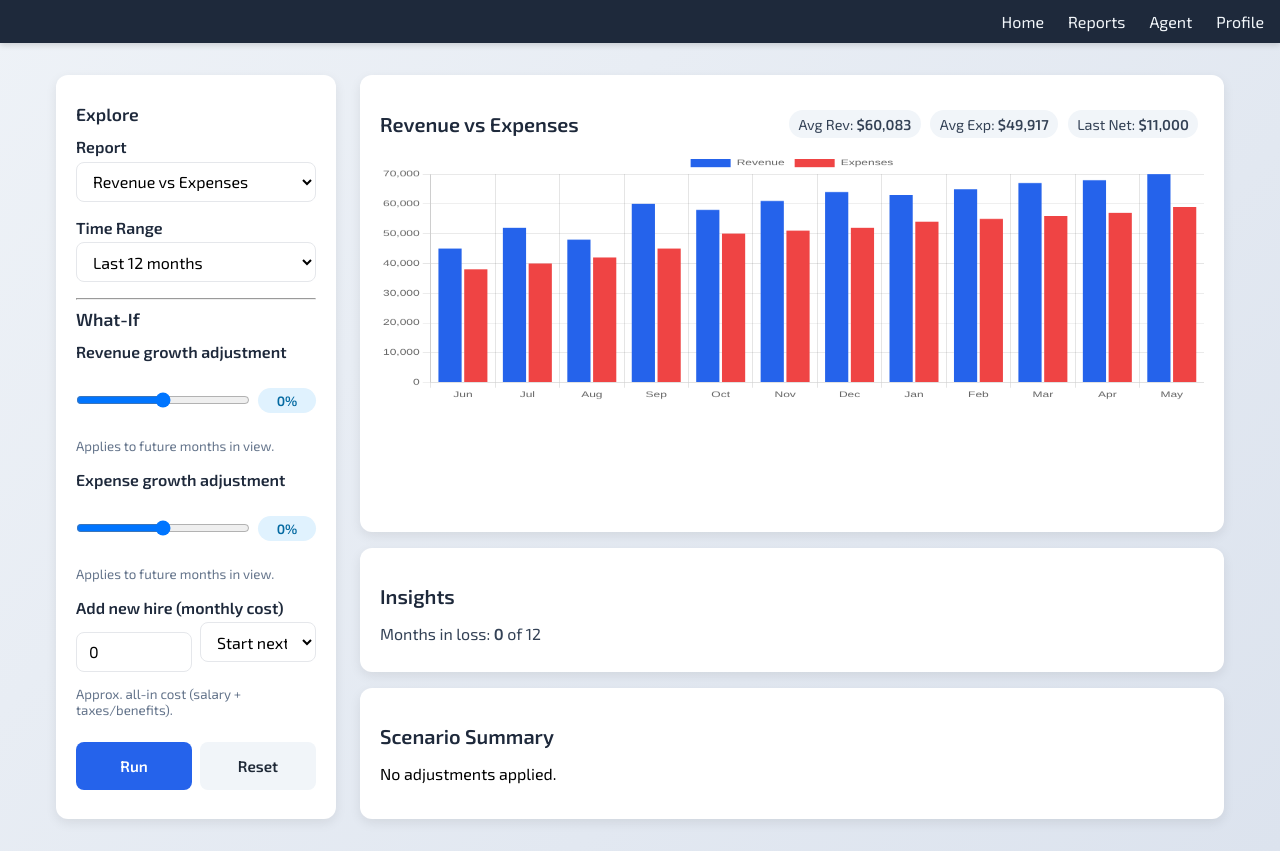
After one commit to pennocksystems/virtualCFO, a Flask app: page /reports in a window 1280 px wide. The commit adds this page. Run offline with Flask 3, Linux system fonts and the light colour scheme; the visitor is signed in with stand-in values (Sample User, id 1).

Commit message:
Reports: add Vendors & Payroll what-if panels + visibility fix

```diff
--- /dev/null
+++ b/static/reports.js
@@ -0,0 +1,300 @@
+// ---------- Baseline demo data (mirror dashboard) ----------
+const BASE_LABELS_12 = ['Jun','Jul','Aug','Sep','Oct','Nov','Dec','Jan','Feb','Mar','Apr','May'];
+const BASE_REVENUE_12 = [45000,52000,48000,60000,58000,61000,64000,63000,65000,67000,68000,70000];
+const BASE_EXPENSES_12 = [38000,40000,42000,45000,50000,51000,52000,54000,55000,56000,57000,59000];
+
+const VENDOR_LABELS = ['AWS','Salesforce','Office Lease','Insurance','Google Workspace'];
+const VENDOR_SPEND  = [5200,2100,8000,2500,600];
+
+const PAYROLL_PARTS = ['Salaries','Benefits','Taxes'];
+const PAYROLL_AMTS  = [32000,6000,2000];
+
+const START_CASH = 120000;
+
+// ---------- State ----------
+let state = {
+  span: 12,
+  report: 'revexp',          // 'revexp' | 'cash' | 'vendors' | 'payroll'
+  // rev/exp/cash knobs
+  revAdjPct: 0,
+  expAdjPct: 0,
+  hireCost: 0,
+  hireStartOffset: 0,
+  // vendors
+  vendorAdjPct: 0,
+  // payroll
+  payrollAdjPct: { sal: 0, ben: 0, tax: 0 }
+};
+
+const fmt = n => n.toLocaleString(undefined, { maximumFractionDigits: 0 });
+const money = n => `$${fmt(n)}`;
+
+function sliceData(span) {
+  const start = Math.max(0, BASE_LABELS_12.length - span);
+  return {
+    labels: BASE_LABELS_12.slice(start),
+    revenue: BASE_REVENUE_12.slice(start),
+    expenses: BASE_EXPENSES_12.slice(start)
+  };
+}
+
+function applyRevExpWhatIf({labels, revenue, expenses}) {
+  const r = revenue.map(v => Math.round(v * (1 + state.revAdjPct / 100)));
+  const e = expenses.map(v => Math.round(v * (1 + state.expAdjPct / 100)));
+  for (let i = state.hireStartOffset; i < e.length; i++) {
+    e[i] += Number(state.hireCost || 0);
+  }
+  return { labels, revenue: r, expenses: e };
+}
+
+function cashForecast({revenue, expenses}, startCash) {
+  const cash = [];
+  let c = startCash;
+  for (let i = 0; i < revenue.length; i++) {
+    c += revenue[i] - expenses[i];
+    cash.push(c);
+  }
+  return cash;
+}
+
+function runwayInfo(labels, cashBalances) {
+  let idx = cashBalances.findIndex(v => v <= 0);
+  if (idx === -1) return { text: `Runway: > ${labels.length} months`, month: null };
+  return { text: `Runway: ~${idx + 1} months (≈ ${labels[idx]})`, month: labels[idx] };
+}
+
+// ---------- Chart ----------
+let chart;
+const ctx = document.getElementById('reportChart').getContext('2d');
+
+function renderChart() {
+  const titleEl = document.getElementById('reportTitle');
+  const kpiRow = document.getElementById('kpiRow');
+  const insights = document.getElementById('insightsList');
+
+  let data, type = 'bar';
+  kpiRow.innerHTML = '';
+  insights.innerHTML = '';
+
+  if (state.report === 'revexp') {
+    const base = sliceData(state.span);
+    const adj = applyRevExpWhatIf(base);
+
+    titleEl.textContent = 'Revenue vs Expenses';
+    type = 'bar';
+    data = {
+      labels: adj.labels,
+      datasets: [
+        { label: 'Revenue', data: adj.revenue, backgroundColor: '#2563eb' },
+        { label: 'Expenses', data: adj.expenses, backgroundColor: '#ef4444' }
+      ]
+    };
+
+    // KPIs
+    const netNow = adj.revenue.at(-1) - adj.expenses.at(-1);
+    const avgRev = Math.round(adj.revenue.reduce((a,b)=>a+b,0) / adj.revenue.length);
+    const avgExp = Math.round(adj.expenses.reduce((a,b)=>a+b,0) / adj.expenses.length);
+    kpiRow.innerHTML = `
+      <span class="kpi">Avg Rev: <strong>${money(avgRev)}</strong></span>
+      <span class="kpi">Avg Exp: <strong>${money(avgExp)}</strong></span>
+      <span class="kpi">Last Net: <strong>${money(netNow)}</strong></span>
+    `;
+
+    const negatives = adj.revenue.map((v,i)=>v - adj.expenses[i]).filter(v=>v<0).length;
+    insights.innerHTML = `<li>Months in loss: <strong>${negatives}</strong> of ${adj.labels.length}</li>`;
+
+  } else if (state.report === 'cash') {
+    const base = sliceData(state.span);
+    const adj = applyRevExpWhatIf(base);
+    const cashLine = cashForecast(adj, START_CASH);
+
+    titleEl.textContent = 'Cash Balance Forecast';
+    type = 'line';
+    data = {
+      labels: adj.labels,
+      datasets: [
+        { label: 'Cash Balance', data: cashLine, borderColor: '#10b981', backgroundColor: 'rgba(16,185,129,0.2)', tension: 0.3, fill: true }
+      ]
+    };
+
+    const runway = runwayInfo(adj.labels, cashLine);
+    kpiRow.innerHTML = `<span class="kpi">${runway.text}</span>`;
+    insights.innerHTML = `<li>Starting cash: <strong>${money(START_CASH)}</strong></li>`;
+
+  } else if (state.report === 'vendors') {
+    titleEl.textContent = 'Top Vendors';
+    type = 'bar';
+
+    const spends = VENDOR_SPEND.map(v => Math.round(v * (1 + state.vendorAdjPct/100)));
+    data = {
+      labels: VENDOR_LABELS,
+      datasets: [{ label: 'Monthly Spend ($)', data: spends, backgroundColor: '#f59e0b' }]
+    };
+
+    const total = spends.reduce((a,b)=>a+b,0);
+    const maxIdx = spends.indexOf(Math.max(...spends));
+    kpiRow.innerHTML = `
+      <span class="kpi">Total Vendors: <strong>${money(total)}</strong></span>
+      <span class="kpi">Top: <strong>${VENDOR_LABELS[maxIdx]}</strong> (${money(spends[maxIdx])})</span>
+    `;
+    insights.innerHTML = `<li>Adjustment applied: <strong>${state.vendorAdjPct}%</strong> across all vendors.</li>`;
+
+  } else if (state.report === 'payroll') {
+    titleEl.textContent = 'Payroll Insights';
+    type = 'doughnut';
+
+    const adj = [
+      Math.round(PAYROLL_AMTS[0] * (1 + state.payrollAdjPct.sal/100)),
+      Math.round(PAYROLL_AMTS[1] * (1 + state.payrollAdjPct.ben/100)),
+      Math.round(PAYROLL_AMTS[2] * (1 + state.payrollAdjPct.tax/100))
+    ];
+
+    data = {
+      labels: PAYROLL_PARTS,
+      datasets: [{ data: adj, backgroundColor: ['#2563eb','#10b981','#f43f5e'] }]
+    };
+
+    const total = adj.reduce((a,b)=>a+b,0);
+    const pct = adj.map(x => Math.round(x/total*100));
+    kpiRow.innerHTML = `
+      <span class="kpi">Total: <strong>${money(total)}</strong></span>
+      <span class="kpi">Split: <strong>${pct[0]}%</strong>/<strong>${pct[1]}%</strong>/<strong>${pct[2]}%</strong></span>
+    `;
+    insights.innerHTML = `
+      <li>Adj → Salaries: <strong>${state.payrollAdjPct.sal}%</strong>, Benefits: <strong>${state.payrollAdjPct.ben}%</strong>, Taxes: <strong>${state.payrollAdjPct.tax}%</strong></li>
+    `;
+  }
+
+  // Draw or update chart
+  if (chart) {
+    chart.config.type = type;
+    chart.data = data;
+    chart.update();
+  } else {
+    chart = new Chart(ctx, { type, data, options: { responsive: true, maintainAspectRatio: false } });
+  }
+
+  // Scenario summary
+  const sumEl = document.getElementById('scenarioSummary');
+  const bits = [];
+  if (state.report === 'revexp' || state.report === 'cash') {
+    if (state.revAdjPct) bits.push(`Revenue ${state.revAdjPct>0?'+':''}${state.revAdjPct}%`);
+    if (state.expAdjPct) bits.push(`Expenses ${state.expAdjPct>0?'+':''}${state.expAdjPct}%`);
+    if (state.hireCost) bits.push(`New hire $${fmt(state.hireCost)}/mo (starts in ${state.hireStartOffset+1} mo)`);
+  }
+  if (state.report === 'vendors' && state.vendorAdjPct) bits.push(`Vendors ${state.vendorAdjPct>0?'+':''}${state.vendorAdjPct}%`);
+  if (state.report === 'payroll') {
+    const p = state.payrollAdjPct;
+    if (p.sal||p.ben||p.tax) bits.push(`Payroll adj S:${p.sal}% B:${p.ben}% T:${p.tax}%`);
+  }
+  sumEl.textContent = bits.length ? bits.join(' • ') : 'No adjustments applied.';
+}
+
+// ---------- UI wiring ----------
+
+// Helper: toggle by adding/removing the `hidden` class
+function setVisible(id, show) {
+  const el = document.getElementById(id);
+  if (!el) return;
+  el.classList.toggle('hidden', !show);
+}
+
+function toggleControls() {
+  const showTime = (state.report==='revexp' || state.report==='cash');
+
+  setVisible('ctrlTimeRange', showTime);
+  setVisible('ctrlRevExp',  (state.report==='revexp' || state.report==='cash'));
+  setVisible('ctrlVendors', (state.report==='vendors'));
+  setVisible('ctrlPayroll', (state.report==='payroll'));
+}
+
+function bindUI() {
+  const reportSelect = document.getElementById('reportSelect');
+  const timeRange = document.getElementById('timeRange');
+
+  const revGrowth = document.getElementById('revGrowth');
+  const expGrowth = document.getElementById('expGrowth');
+  const revGrowthVal = document.getElementById('revGrowthVal');
+  const expGrowthVal = document.getElementById('expGrowthVal');
+  const hireCost = document.getElementById('hireCost');
+  const hireStart = document.getElementById('hireStart');
+
+  const vendorAdj = document.getElementById('vendorAdj');
+  const vendorAdjVal = document.getElementById('vendorAdjVal');
+
+  const payrollSal = document.getElementById('payrollSal');
+  const payrollBen = document.getElementById('payrollBen');
+  const payrollTax = document.getElementById('payrollTax');
+  const payrollSalVal = document.getElementById('payrollSalVal');
+  const payrollBenVal = document.getElementById('payrollBenVal');
+  const payrollTaxVal = document.getElementById('payrollTaxVal');
+
+  const runBtn = document.getElementById('runScenario');
+  const resetBtn = document.getElementById('resetScenario');
+
+  reportSelect.addEventListener('change', () => {
+    state.report = reportSelect.value;
+    toggleControls();
+    renderChart();
+  });
+
+  timeRange.addEventListener('change', () => {
+    state.span = Number(timeRange.value);
+    renderChart();
+  });
+
+  // Shared (rev/exp)
+  revGrowth.addEventListener('input', () => {
+    state.revAdjPct = Number(revGrowth.value);
+    revGrowthVal.textContent = state.revAdjPct;
+  });
+  expGrowth.addEventListener('input', () => {
+    state.expAdjPct = Number(expGrowth.value);
+    expGrowthVal.textContent = state.expAdjPct;
+  });
+  hireCost.addEventListener('input', () => {
+    state.hireCost = Number(hireCost.value || 0);
+  });
+  hireStart.addEventListener('change', () => {
+    state.hireStartOffset = Number(hireStart.value);
+  });
+
+  // Vendors
+  vendorAdj.addEventListener('input', () => {
+    state.vendorAdjPct = Number(vendorAdj.value);
+    vendorAdjVal.textContent = state.vendorAdjPct;
+  });
+
+  // Payroll
+  function updatePayrollVals() {
+    payrollSalVal.textContent = state.payrollAdjPct.sal = Number(payrollSal.value);
+    payrollBenVal.textContent = state.payrollAdjPct.ben = Number(payrollBen.value);
+    payrollTaxVal.textContent = state.payrollAdjPct.tax = Number(payrollTax.value);
+  }
+  payrollSal.addEventListener('input', updatePayrollVals);
+  payrollBen.addEventListener('input', updatePayrollVals);
+  payrollTax.addEventListener('input', updatePayrollVals);
+
+  runBtn.addEventListener('click', (e) => { e.preventDefault(); renderChart(); });
+
+  resetBtn.addEventListener('click', (e) => {
+    e.preventDefault();
+    // reset shared
+    state.revAdjPct = 0; state.expAdjPct = 0; state.hireCost = 0; state.hireStartOffset = 0;
+    document.getElementById('revGrowth').value = 0; document.getElementById('revGrowthVal').textContent = 0;
+    document.getElementById('expGrowth').value = 0; document.getElementById('expGrowthVal').textContent = 0;
+    document.getElementById('hireCost').value = 0; document.getElementById('hireStart').value = 0;
+    // vendors
+    state.vendorAdjPct = 0; document.getElementById('vendorAdj').value = 0; document.getElementById('vendorAdjVal').textContent = 0;
+    // payroll
+    state.payrollAdjPct = { sal:0, ben:0, tax:0 };
+    document.getElementById('payrollSal').value = 0; document.getElementById('payrollSalVal').textContent = 0;
+    document.getElementById('payrollBen').value = 0; document.getElementById('payrollBenVal').textContent = 0;
+    document.getElementById('payrollTax').value = 0; document.getElementById('payrollTaxVal').textContent = 0;
+    renderChart();
+  });
+}
+
+bindUI();
+toggleControls();
+renderChart();
--- a/static/style.css
+++ b/static/style.css
@@ -385,3 +385,145 @@ footer .brand {
   .chat-input { margin: 12px; }
   .send-btn { height: 44px; }
 }
+
+/* ===== REPORTS LAYOUT ===== */
+.reports-layout {
+  display: grid;
+  grid-template-columns: 280px 1fr;
+  gap: 1.5rem;
+  max-width: 1200px;
+  margin: 2rem auto;
+  padding: 0 1rem;
+  box-sizing: border-box;
+}
+
+.panel {
+  background: #fff;
+  border-radius: 12px;
+  box-shadow: 0 4px 12px rgba(0,0,0,0.08);
+  padding: 1.25rem;
+}
+
+.panel h2 {
+  font-size: 1.1rem;
+  margin: 0.5rem 0 0.75rem;
+  color: #1e293b;
+}
+
+.control {
+  margin-bottom: 1rem;
+}
+
+.control label {
+  display: block;
+  font-weight: 600;
+  margin-bottom: 0.35rem;
+  color: #1e293b;
+}
+
+.control select,
+.control input[type="number"] {
+  width: 100%;
+  height: 40px;
+  border: 1px solid #e5e7eb;
+  border-radius: 8px;
+  padding: 0 0.75rem;
+  font: inherit;
+  box-sizing: border-box;
+  background: #fff;
+}
+
+.inline {
+  display: grid;
+  grid-template-columns: 1fr 1fr;
+  gap: 0.5rem;
+}
+
+.range-row {
+  display: grid;
+  grid-template-columns: 1fr auto;
+  gap: 0.5rem;
+  align-items: center;
+}
+
+.range-badge {
+  min-width: 42px;
+  padding: 0.25rem 0.5rem;
+  border-radius: 999px;
+  background: #e0f2fe;
+  color: #0369a1;
+  text-align: center;
+  font-weight: 600;
+  font-size: 0.85rem;
+}
+
+.control small {
+  color: #64748b;
+  display: block;
+  margin-top: 0.25rem;
+}
+
+.control-btns {
+  display: flex;
+  gap: 0.5rem;
+}
+
+.btn-primary {
+  background: #2563eb;
+  color: #fff;
+  border: none;
+  padding: 0.6rem 0.9rem;
+  border-radius: 8px;
+  cursor: pointer;
+  font-weight: 600;
+}
+
+.btn-ghost {
+  background: #f1f5f9;
+  color: #1f2937;
+  border: none;
+  padding: 0.6rem 0.9rem;
+  border-radius: 8px;
+  cursor: pointer;
+  font-weight: 600;
+}
+
+/* Main area */
+.report-main {
+  display: grid;
+  grid-template-rows: auto 1fr auto;
+  gap: 1rem;
+}
+
+.report-header {
+  display: flex;
+  justify-content: space-between;
+  align-items: center;
+  gap: 1rem;
+  flex-wrap: wrap;
+}
+
+.kpis .kpi {
+  background: #f1f5f9;
+  padding: 0.35rem 0.6rem;
+  border-radius: 999px;
+  margin-right: 0.35rem;
+  font-size: 0.9rem;
+  color: #334155;
+}
+
+.chart-wrap {
+  position: relative;
+  width: 100%;
+  height: 360px; /* chart height */
+}
+
+/* Make cards consistent with your theme */
+.report-main .card {
+  background: white;
+  padding: 1.25rem;
+  border-radius: 12px;
+  box-shadow: 0 4px 12px rgba(0,0,0,0.08);
+}
+
+.hidden { display: none; }
--- /dev/null
+++ b/templates/reports.html
@@ -0,0 +1,154 @@
+<!DOCTYPE html>
+<html lang="en">
+<head>
+  <meta charset="UTF-8" />
+  <title>r21m | Reports</title>
+  <link rel="stylesheet" href="{{ url_for('static', filename='style.css') }}">
+  <link href="https://fonts.googleapis.com/css2?family=Exo+2:wght@400;600&display=swap" rel="stylesheet">
+  <script src="https://cdn.jsdelivr.net/npm/chart.js"></script>
+</head>
+<body>
+  <!-- Navbar -->
+  <nav class="navbar">
+    <div class="nav-links">
+      <a href="{{ url_for('dashboard') }}">Home</a>
+      <a href="{{ url_for('reports') }}">Reports</a>
+      <a href="{{ url_for('agent') }}">Agent</a>
+      <a href="{{ url_for('profile') }}">Profile</a>
+    </div>
+  </nav>
+
+  <!-- Reports Workspace -->
+  <div class="reports-layout">
+    <!-- Sidebar: Explore + What-If -->
+    <aside class="panel">
+      <h2>Explore</h2>
+
+      <div class="control">
+        <label for="reportSelect">Report</label>
+        <select id="reportSelect">
+          <option value="revexp" selected>Revenue vs Expenses</option>
+          <option value="cash">Cash Balance Forecast</option>
+          <option value="vendors">Top Vendors</option>
+          <option value="payroll">Payroll Insights</option>
+        </select>
+      </div>
+
+      <div class="control" id="ctrlTimeRange">
+        <label for="timeRange">Time Range</label>
+        <select id="timeRange">
+          <option value="6">Last 6 months</option>
+          <option value="12" selected>Last 12 months</option>
+          <option value="24">Last 24 months (simulated)</option>
+        </select>
+      </div>
+
+      <hr>
+
+      <h2>What-If</h2>
+
+      <!-- Rev/Exp + Hire controls (for Revenue vs Expenses & Cash) -->
+      <div id="ctrlRevExp">
+        <div class="control">
+          <label for="revGrowth">Revenue growth adjustment</label>
+          <div class="range-row">
+            <input type="range" id="revGrowth" min="-30" max="30" step="1" value="0">
+            <span class="range-badge"><span id="revGrowthVal">0</span>%</span>
+          </div>
+          <small>Applies to future months in view.</small>
+        </div>
+
+        <div class="control">
+          <label for="expGrowth">Expense growth adjustment</label>
+          <div class="range-row">
+            <input type="range" id="expGrowth" min="-30" max="30" step="1" value="0">
+            <span class="range-badge"><span id="expGrowthVal">0</span>%</span>
+          </div>
+          <small>Applies to future months in view.</small>
+        </div>
+
+        <div class="control">
+          <label>Add new hire (monthly cost)</label>
+          <div class="inline">
+            <input type="number" id="hireCost" min="0" step="100" value="0" placeholder="e.g., 4000">
+            <select id="hireStart">
+              <option value="0" selected>Start next month</option>
+              <option value="1">In 2 months</option>
+              <option value="2">In 3 months</option>
+              <option value="3">In 4 months</option>
+            </select>
+          </div>
+          <small>Approx. all-in cost (salary + taxes/benefits).</small>
+        </div>
+      </div>
+
+      <!-- Vendors control -->
+      <div id="ctrlVendors" class="hidden">
+        <div class="control">
+          <label for="vendorAdj">Adjust vendor spend</label>
+          <div class="range-row">
+            <input type="range" id="vendorAdj" min="-50" max="50" step="1" value="0">
+            <span class="range-badge"><span id="vendorAdjVal">0</span>%</span>
+          </div>
+          <small>Simulates renegotiation/cancellations across vendors.</small>
+        </div>
+      </div>
+
+      <!-- Payroll controls -->
+      <div id="ctrlPayroll" class="hidden">
+        <div class="control">
+          <label for="payrollSal">Salaries adjustment</label>
+          <div class="range-row">
+            <input type="range" id="payrollSal" min="-30" max="30" step="1" value="0">
+            <span class="range-badge"><span id="payrollSalVal">0</span>%</span>
+          </div>
+        </div>
+        <div class="control">
+          <label for="payrollBen">Benefits adjustment</label>
+          <div class="range-row">
+            <input type="range" id="payrollBen" min="-30" max="30" step="1" value="0">
+            <span class="range-badge"><span id="payrollBenVal">0</span>%</span>
+          </div>
+        </div>
+        <div class="control">
+          <label for="payrollTax">Taxes adjustment</label>
+          <div class="range-row">
+            <input type="range" id="payrollTax" min="-30" max="30" step="1" value="0">
+            <span class="range-badge"><span id="payrollTaxVal">0</span>%</span>
+          </div>
+        </div>
+      </div>
+
+      <div class="control-btns">
+        <button id="runScenario" class="btn-primary">Run</button>
+        <button id="resetScenario" class="btn-ghost">Reset</button>
+      </div>
+    </aside>
+
+    <!-- Main: Chart + Insights -->
+    <main class="report-main">
+      <section class="card">
+        <div class="report-header">
+          <h2 id="reportTitle">Revenue vs Expenses</h2>
+          <div class="kpis" id="kpiRow"></div>
+        </div>
+        <div class="chart-wrap">
+          <canvas id="reportChart"></canvas>
+        </div>
+      </section>
+
+      <section class="card">
+        <h2>Insights</h2>
+        <ul id="insightsList"></ul>
+      </section>
+
+      <section class="card">
+        <h2>Scenario Summary</h2>
+        <p id="scenarioSummary">No adjustments applied.</p>
+      </section>
+    </main>
+  </div>
+
+  <script src="{{ url_for('static', filename='reports.js') }}"></script>
+</body>
+</html>
```
